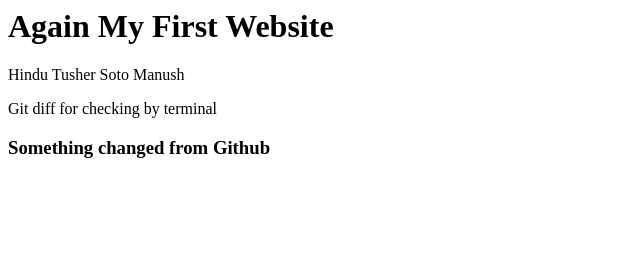
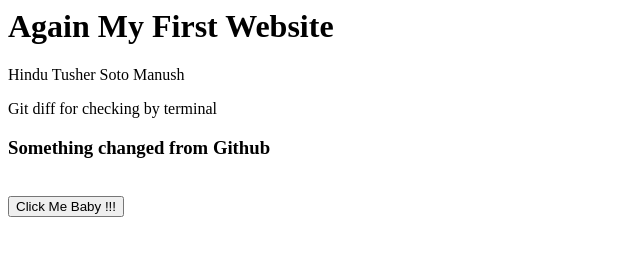
Before and after one commit to ajoy100/-Web-Development-First, a plain HTML site: page index.html in a window 1280 px wide. Shown: the whole page, without its empty margins (0-640 px from the left). Drawn offline with Linux system fonts and the light colour scheme.

Commit message:
adding button done

```diff
--- a/index.html
+++ b/index.html
@@ -2,3 +2,5 @@
 <p>Hindu Tusher Soto Manush</p>
 <p>Git diff for checking by terminal </p>
 <h3>Something changed from Github</h3>
+<br>
+<button>Click Me Baby !!!</button>
```
